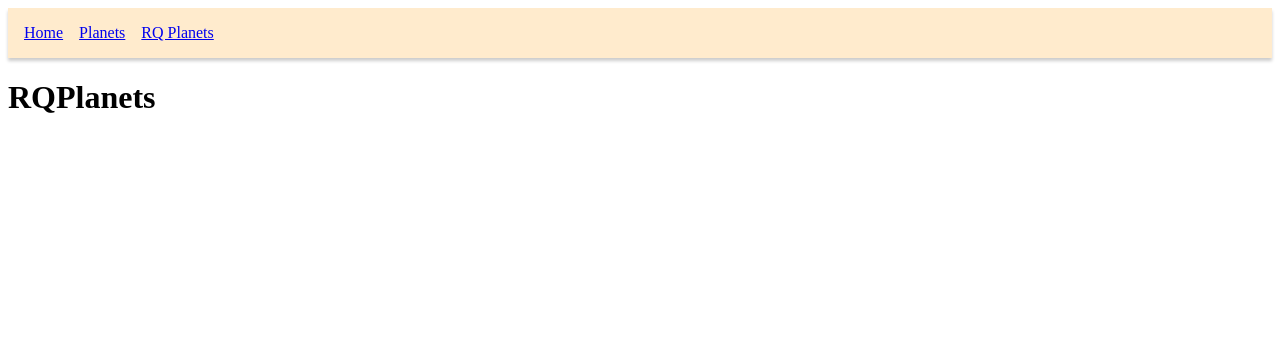
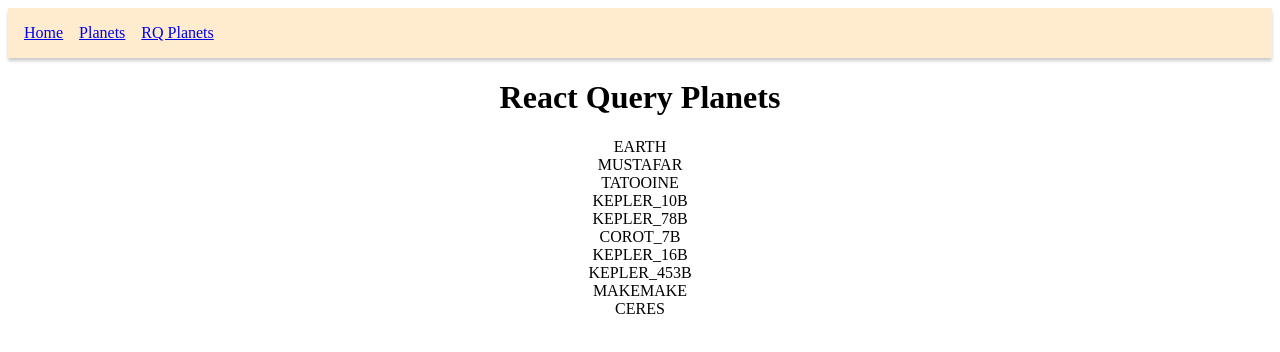
Before and after one commit to ZahariCheyrekov/react-query-learning, a React (Create React App) app: page /rq-planets in a window 1280 px wide. Shown: the top 352 px of the page. Built offline with nearby package versions, Linux system fonts and the light colour scheme; data requests are answered from the project's data file.

Commit message:
Fetch planets data with react query

```diff
--- a/src/App.js
+++ b/src/App.js
@@ -1,13 +1,18 @@
 import { Link, Route, Routes } from 'react-router-dom';
+import { QueryClientProvider, QueryClient } from 'react-query';
+
 import { Home } from './components/Home';
 import { RQPlanets } from './components/RQPlanets';
 import { Planets } from './components/Planets';
 
 import './App.css';
 
+const queryClient = new QueryClient();
+
 function App() {
   return (
-    <div>
+    <QueryClientProvider client={queryClient}>
+      <div className='App'>
         <nav>
           <ul>
             <li>
@@ -27,6 +32,7 @@ function App() {
           <Route path='/' element={<Home />} />
         </Routes>
       </div>
+    </QueryClientProvider>
   );
 }
 
--- a/src/components/RQPlanets.js
+++ b/src/components/RQPlanets.js
@@ -1,5 +1,23 @@
+import axios from "axios";
+import { useQuery } from "react-query";
+
+const fetchSuperHeroes = () => {
+    return axios.get('http://localhost:4000/planets');
+}
+
 export const RQPlanets = () => {
+    const { isLoading, data: planets } = useQuery('planets', fetchSuperHeroes);
+
+    if (isLoading) {
+        return <h1>Data is Loading...</h1>;
+    }
+
     return (
-        <h1>RQPlanets</h1>
+        <>
+            <h1>React Query Planets</h1>
+            {planets && planets?.data.map((planet) => {
+                return <div key={planet.id}>{planet.planet}</div>
+            })}
+        </>
     );
 }
```
Lines whose indentation alone changed are shown as unchanged.
